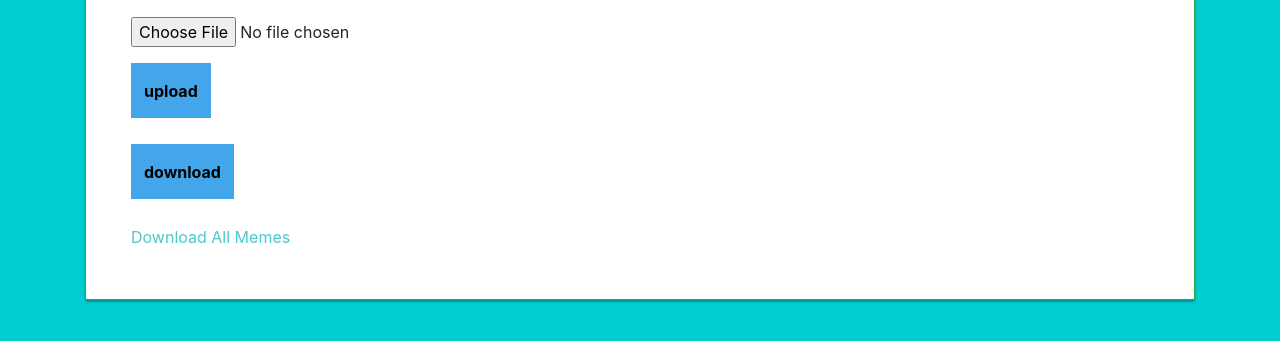
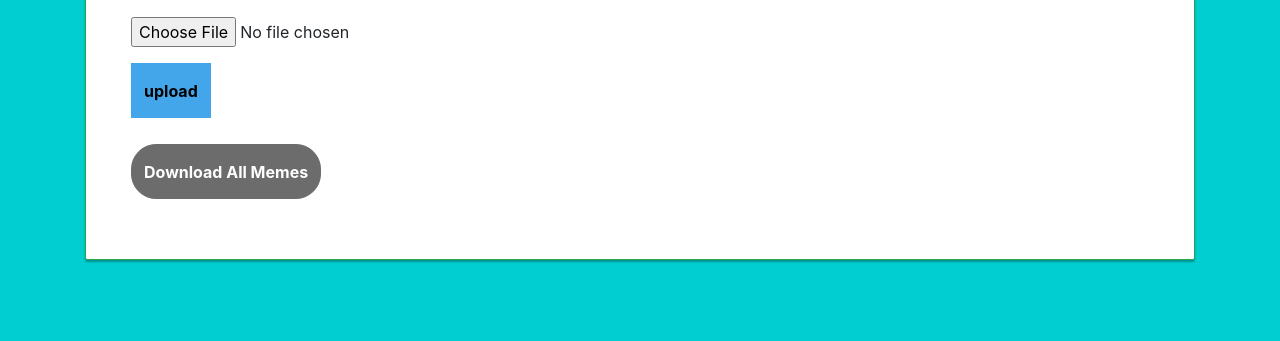
Before and after one commit to salman18123/multerusage, a website: page public/index.html in a window 1280 px wide. Shown: the part 143-484 px from the top of the page. Drawn offline with nearby package versions, Linux system fonts and the light colour scheme; some packages are replaced by stand-ins of ours; a script that the page names is missing.

Commit message:
commiting more files

```diff
--- a/index.js
+++ b/index.js
@@ -115,7 +115,7 @@ app.use('/downloads/:username',(req,res)=>{
         cwd: folderpath
       });
       res.download(folderPath +'/archive.zip')
-    res.send({message:'success'})
+
 
 
 
--- a/public/views/uploadmeme.html
+++ b/public/views/uploadmeme.html
@@ -8,13 +8,11 @@
                         <input class="btn mt-3" type="submit" value="upload">
 
                     </form>
-                    <form action="/download" method="post" >
-                        <input class="btn mt-3" type="submit" value="download">
-                    </form>
+
 
                 </div>
             <div>
-            <a href="https://salmansmemes.herokuapp.com/download">Download All Memes</a>
+            <a href="https://salmansmemes.herokuapp.com/download"><button class="btn btn-small btn-primary">Download All Memes</button></a>
         </div>
             </div>
         </div>
```
Also changed, not shown: public/views/userlogin.html (+2 -4 lines).
